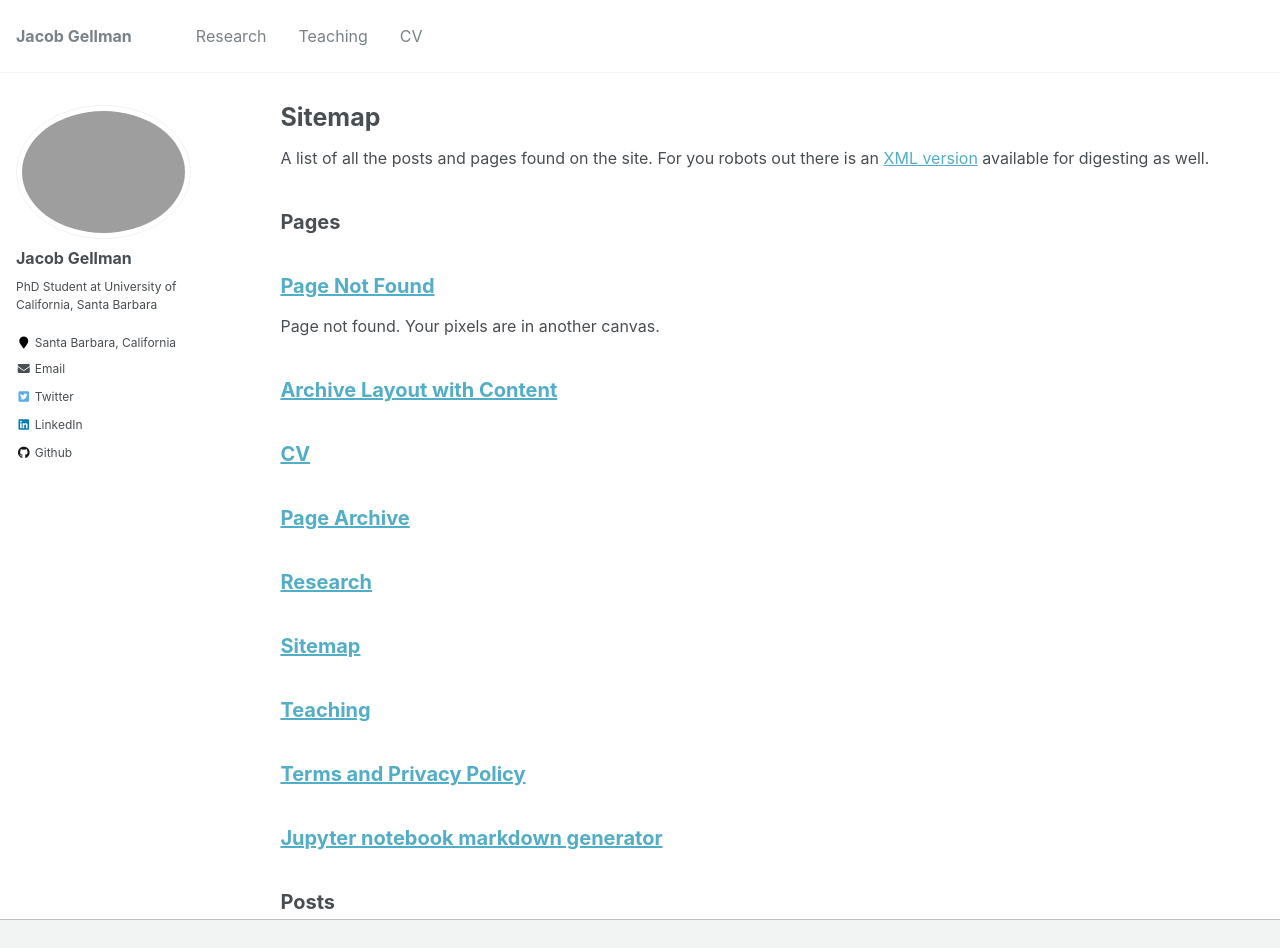
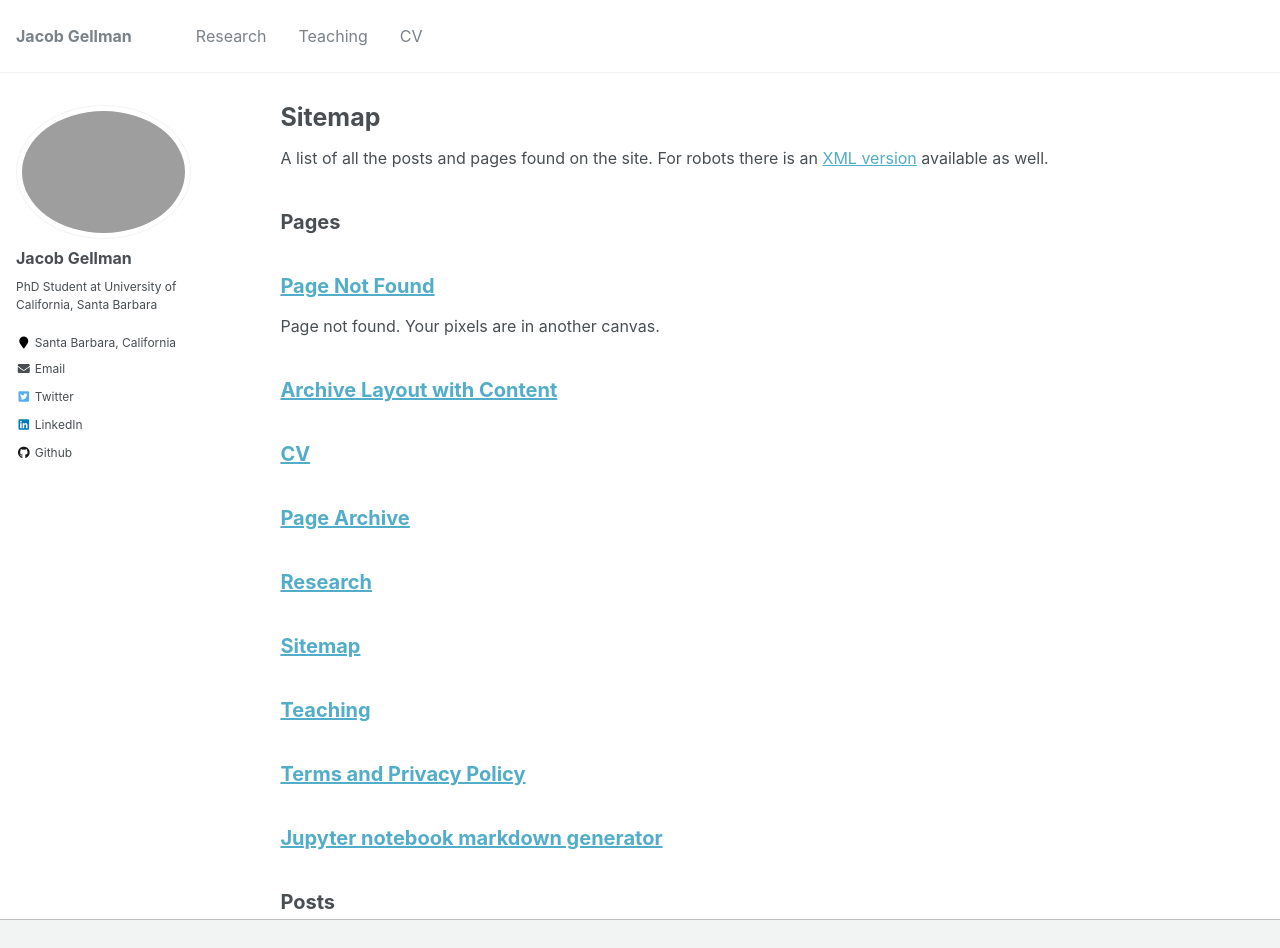
Before and after one commit to jacobgellman/jacobgellman.github.io, a Jekyll site: the page built from _pages/sitemap.md, in a window 1280 px wide and 1100 px high, cut to the strip 0-948 px from the top of the window. Built offline with Jekyll 4.4.1, drawn with Linux system fonts in a browser that asks for light colours.

Commit message:
Profile edit

```diff
--- a/_config.yml
+++ b/_config.yml
@@ -81,13 +81,13 @@
 # Site Author
 author:
   name             : "Jacob Gellman"
-  avatar           : "profile.png"
+  avatar           : "profile.jpg"
   bio              : "PhD Student at University of California, Santa Barbara"
   location         : "Santa Barbara, California"
   employer         :
   # pubmed           : "https://www.ncbi.nlm.nih.gov/pubmed/?term=john+snow"
   # googlescholar    : "http://yourfullgooglescholarurl.com"
-  email            : "gellman@bren.ucsb.edu"
+  email            : "gellman@ucsb.edu"
   # researchgate     :  # example: "https://www.researchgate.net/profile/yourprofile"
   uri              :
   bitbucket        :
--- a/_pages/sitemap.md
+++ b/_pages/sitemap.md
@@ -7,7 +7,7 @@
 
 {% include base_path %}
 
-A list of all the posts and pages found on the site. For you robots out there is an [XML version]({{ base_path }}/sitemap.xml) available for digesting as well.
+A list of all the posts and pages found on the site. For robots there is an [XML version]({{ base_path }}/sitemap.xml) available as well.
 
 <h2>Pages</h2>
 {% for post in site.pages %}
```
Also changed, not shown: _pages/about.md (+1 -1 lines).
